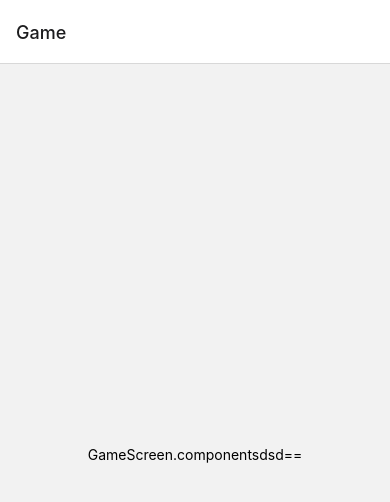
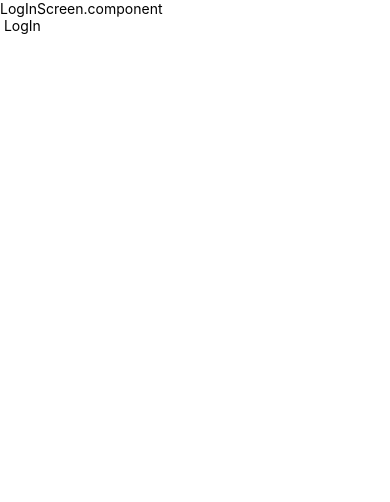
Before and after one commit to SachinPal8050101/CoinGame, a React Native app: screen /Game in a window 390 px wide. Shown: the top 502 px of the page. Built offline with nearby package versions, Linux system fonts and the light colour scheme.

Commit message:
auth done

```diff
--- a/App.js
+++ b/App.js
@@ -1,8 +1,18 @@
-import React from 'react';
+import React, {useState} from 'react';
 import AppNavigation from './src/config/navigationSetup';
+import AppContext from './src/store/authStore';
 
 const App = () => {
-  return <AppNavigation isLoggedIn={true} />;
+  const [isLoggedIn, setIsLoggedIn] = useState(false);
+  // Auth Context
+  const userSignIn = () => {
+    setIsLoggedIn(true);
+  };
+  return (
+    <AppContext.Provider value={{isLoggedIn: isLoggedIn, signIn: userSignIn}}>
+      <AppNavigation />
+    </AppContext.Provider>
+  );
 };
 
 export default App;
--- a/src/config/navigationSetup.js
+++ b/src/config/navigationSetup.js
@@ -1,14 +1,16 @@
-import React from 'react';
+import React, {useContext} from 'react';
 import {NavigationContainer} from '@react-navigation/native';
 import {createNativeStackNavigator} from '@react-navigation/native-stack';
 import LogInScreen from '../screens/LogInScreen/LogInScreen.component';
 import GameScreen from '../screens/GameScreen/GameScreen.component';
 import LostScreen from '../screens/LostScreen/LostScreen.component';
 import GameHistoryScreen from '../screens/GameHistoryScreen/GameHistoryScreen.component';
+import AppContext from '../store/authStore';
 
 const Stack = createNativeStackNavigator();
 
-const AppNavigation = ({isLoggedIn = false}) => {
+const AppNavigation = () => {
+  const {isLoggedIn = false} = useContext(AppContext);
   return (
     <>
       {!isLoggedIn ? (
--- a/src/screens/LogInScreen/LogInScreen.component.js
+++ b/src/screens/LogInScreen/LogInScreen.component.js
@@ -1,10 +1,16 @@
-import {View, Text, StyleSheet} from 'react-native';
-import React from 'react';
+import {View, Text, StyleSheet, TouchableOpacity} from 'react-native';
+import React, {useContext} from 'react';
+import AppContext from '../../store/authStore';
 
 const LogInScreen = () => {
+  const {signIn} = useContext(AppContext);
+
   return (
     <View style={styles.styles}>
       <Text>LogInScreen.component</Text>
+      <TouchableOpacity onPress={signIn}>
+        <Text> LogIn </Text>
+      </TouchableOpacity>
     </View>
   );
 };
--- /dev/null
+++ b/src/store/authStore.js
@@ -0,0 +1,3 @@
+import React, {createContext} from 'react';
+const AppContext = createContext();
+export default AppContext;
```
